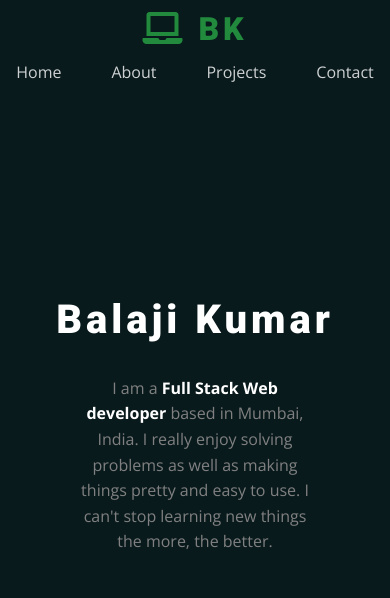
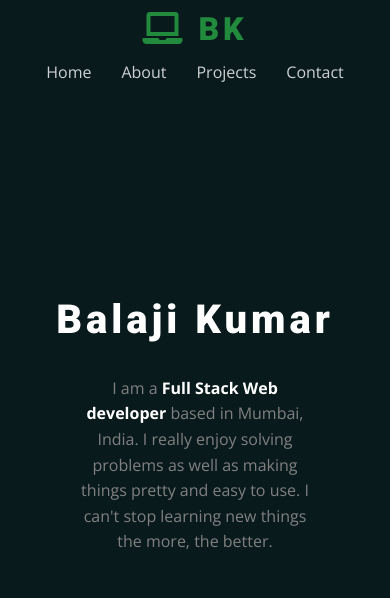
Before and after one commit to Vick1165/Portfolio-v1, a plain HTML site: page index.html in a window 390 px wide. Shown: the top 598 px of the page. Drawn offline with nearby package versions, Linux system fonts and the light colour scheme.

Commit message:
fixed navbar for mobiles

```diff
--- a/css/responsive.css
+++ b/css/responsive.css
@@ -6,6 +6,11 @@
   .navbar .logo {
     margin-top: 10px;
   }
+  .navbar a {
+    padding: 5px 10px;
+    margin: 0 5px;
+  }
+
   .hero .content {
     margin-top: 10px;
   }
```
